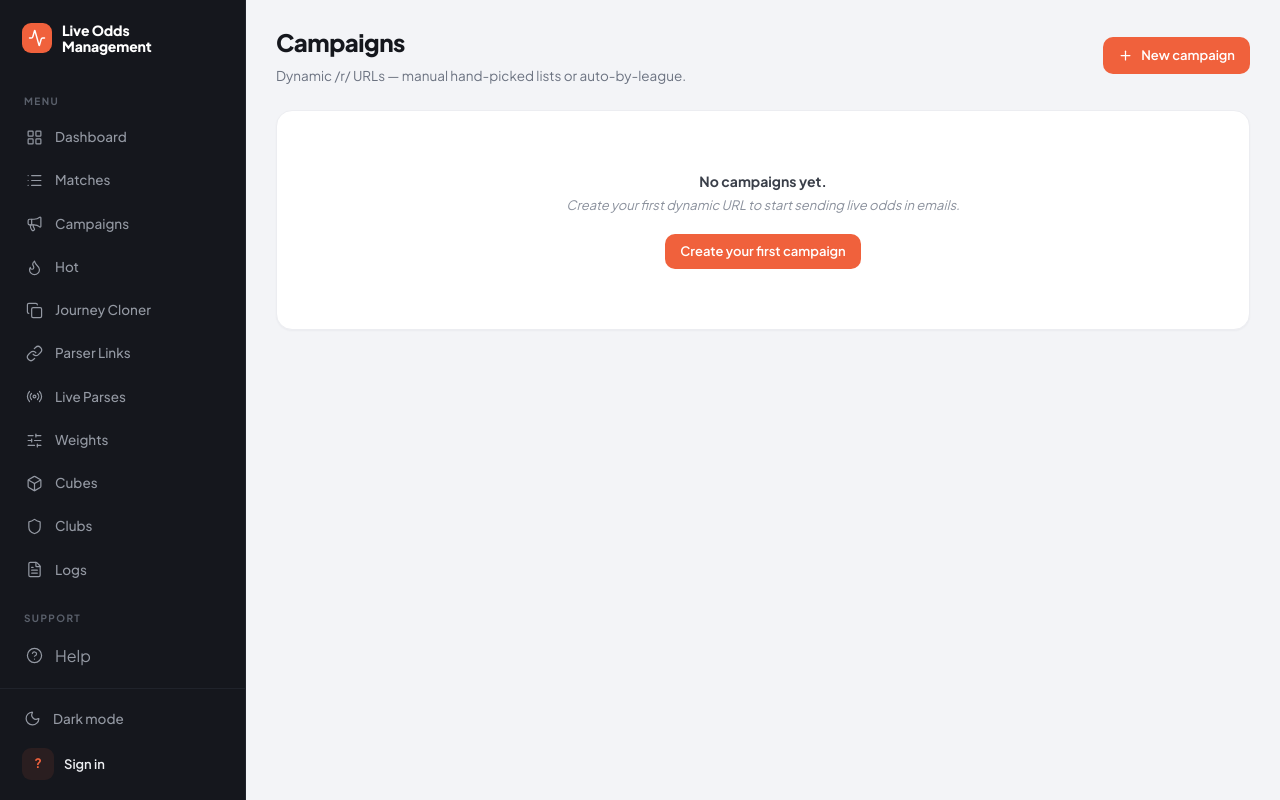
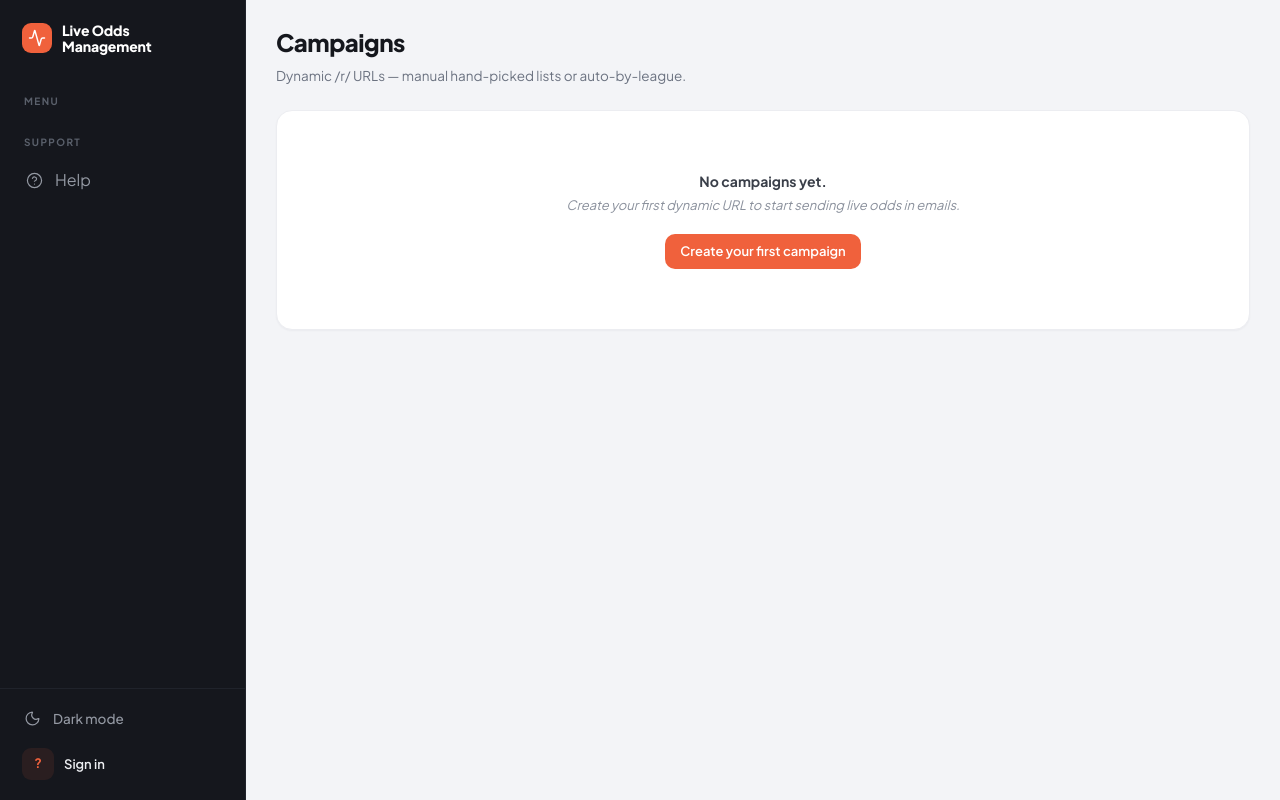
Before and after one commit to sanneel/liveapi, a Python web app: template app/templates/campaigns/list.html in a window 1280 px wide. Run offline with Jinja, Linux system fonts and the light colour scheme; the template is opened without the code that fills it, so the values that code supplies are empty; some libraries are stand-ins or nearby versions.

Commit message:
feat: editors can delete/duplicate campaigns + delete clubs; hide controls by role
Per request, widen editor permissions and stop showing controls a role can't use
(no more click-then-Forbidden):

Backend:
- Campaign delete, bulk-delete, duplicate: admin -> editor.
- Club delete (API + form): admin -> editor.
- Logs and tutorial management stay admin-only; Parser Links / Journey Cloner
  stay editor+ (viewers excluded).

UI gating (role-aware, computed from current_user.role):
- Sidebar nav hides pages a role can't open: Logs (admin only), Parser Links &
  Journey Cloner (editor+). Viewers see only what they can reach.
- Campaigns: New campaign, bulk-delete bar, edit-page Duplicate/Disable/Delete/Save
  shown to editor+ only.
- Clubs: Create button + form, Save, Delete shown to editor+ only.

Verified rendering for viewer/editor/admin across base nav, campaigns list/edit,
and clubs list/edit.

```diff
--- a/app/routes/admin_campaigns.py
+++ b/app/routes/admin_campaigns.py
@@ -190,7 +190,7 @@ def campaigns_create(
 @router.post("/admin/campaigns/bulk-delete")
 def campaigns_bulk_delete(
     slugs: List[str] = Form(default=[]),
-    user: User = Depends(require_role("admin")),
+    user: User = Depends(require_role("editor")),
 ) -> RedirectResponse:
     """Delete every selected campaign in one request. Invalid/unknown slugs
     are skipped silently; the redirect reports how many were removed."""
@@ -322,7 +322,7 @@ def campaigns_update(
 
 @router.post("/admin/campaigns/{slug}/delete")
 def campaigns_delete(
-    slug: str, user: User = Depends(require_role("admin"))
+    slug: str, user: User = Depends(require_role("editor"))
 ) -> RedirectResponse:
     slug = _validate_slug(slug)
     with db_session() as session:
@@ -355,7 +355,7 @@ def campaigns_toggle(
 
 @router.post("/admin/campaigns/{slug}/duplicate")
 def campaigns_duplicate(
-    slug: str, user: User = Depends(require_role("admin"))
+    slug: str, user: User = Depends(require_role("editor"))
 ) -> RedirectResponse:
     slug = _validate_slug(slug)
     new_slug = f"{slug}-copy"
--- a/app/routes/admin_clubs.py
+++ b/app/routes/admin_clubs.py
@@ -356,7 +356,7 @@ def update_club(
 def delete_club(
     slug: str,
     request: Request,
-    user: User = Depends(require_role("admin")),
+    user: User = Depends(require_role("editor")),
 ) -> Dict[str, Any]:
     slug = _validate_slug(slug)
     with db_session() as session:
@@ -376,7 +376,7 @@ def delete_club(
 def clubs_admin_delete(
     slug: str,
     request: Request,
-    user: User = Depends(require_role("admin")),
+    user: User = Depends(require_role("editor")),
 ) -> RedirectResponse:
     slug = _validate_slug(slug)
     with db_session() as session:
--- a/app/templates/base.html
+++ b/app/templates/base.html
@@ -34,18 +34,22 @@
 
 <body class="h-full">
 
+{% set _rank = {'viewer': 1, 'editor': 2, 'admin': 3} %}
+{% set _urank = _rank.get(current_user.role, 0) if current_user else 0 %}
+{# 5th field = minimum role needed to reach the page; nav hides what a role
+   can't open so it never lands on a Forbidden. #}
 {% set nav = [
-  ('dashboard',     '/admin',                'layout-grid',        'Dashboard'),
-  ('matches',       '/admin/matches',        'list',               'Matches'),
-  ('campaigns',     '/admin/campaigns',      'megaphone',          'Campaigns'),
-  ('hot',           '/admin/hot',            'flame',              'Hot'),
-  ('journey_cloner','/admin/journey-cloner', 'copy',               'Journey Cloner'),
-  ('parser_feeds',  '/admin/parser-feeds',   'link',               'Parser Links'),
-  ('live_parses',   '/admin/live-parses',    'radio',              'Live Parses'),
-  ('weights',       '/admin/weights',        'sliders-horizontal', 'Weights'),
-  ('cube',          '/admin/cube',           'box',                'Cubes'),
-  ('clubs',         '/admin/clubs',          'shield',             'Clubs'),
-  ('logs',          '/admin/logs',           'file-text',          'Logs'),
+  ('dashboard',     '/admin',                'layout-grid',        'Dashboard',      'viewer'),
+  ('matches',       '/admin/matches',        'list',               'Matches',        'viewer'),
+  ('campaigns',     '/admin/campaigns',      'megaphone',          'Campaigns',      'viewer'),
+  ('hot',           '/admin/hot',            'flame',              'Hot',            'viewer'),
+  ('journey_cloner','/admin/journey-cloner', 'copy',               'Journey Cloner', 'editor'),
+  ('parser_feeds',  '/admin/parser-feeds',   'link',               'Parser Links',   'editor'),
+  ('live_parses',   '/admin/live-parses',    'radio',              'Live Parses',    'viewer'),
+  ('weights',       '/admin/weights',        'sliders-horizontal', 'Weights',        'viewer'),
+  ('cube',          '/admin/cube',           'box',                'Cubes',          'viewer'),
+  ('clubs',         '/admin/clubs',          'shield',             'Clubs',          'viewer'),
+  ('logs',          '/admin/logs',           'file-text',          'Logs',           'admin'),
 ] %}
 
 <div class="app">
@@ -57,10 +61,12 @@
 
     <nav class="side-nav">
       <div class="side-sec label">MENU</div>
-      {% for key, url, icon, label in nav %}
+      {% for key, url, icon, label, minrole in nav %}
+        {% if _urank >= _rank[minrole] %}
         <a href="{{ url }}" title="{{ label }}" class="nav-item {% if active_page == key %}active{% endif %}">
           <i data-lucide="{{ icon }}"></i><span class="label">{{ label }}</span>
         </a>
+        {% endif %}
       {% endfor %}
 
       <div class="side-sec sup label">SUPPORT</div>
--- a/app/templates/campaigns/edit.html
+++ b/app/templates/campaigns/edit.html
@@ -4,8 +4,10 @@
 {% block page_title %}{{ campaign.title }}{% endblock %}
 {% block page_subtitle %}{% if campaign.mode == 'auto' %}Auto campaign{% else %}Manual campaign{% endif %} · /r/{{ campaign.slug }}.png{% endblock %}
 
+{% set can_edit = current_user and current_user.role in ['editor','admin'] %}
 {% block page_actions %}
   <a href="/r/{{ campaign.slug }}.png" target="_blank" class="btn">Open PNG</a>
+  {% if can_edit %}
   <form method="POST" action="/admin/campaigns/{{ campaign.slug }}/duplicate" style="display:inline">
     <button class="btn">Duplicate</button>
   </form>
@@ -16,6 +18,7 @@
         onsubmit="return confirm('Delete campaign {{ campaign.slug }}? This cannot be undone.');">
     <button class="btn danger">Delete</button>
   </form>
+  {% endif %}
 {% endblock %}
 
 {% block content %}
@@ -104,9 +107,11 @@
         </label>
       </div>
 
+      {% if can_edit %}
       <div class="form-actions" style="margin-top:18px">
         <button type="submit" class="btn primary">Save settings</button>
       </div>
+      {% endif %}
     </form>
 
     {% if campaign.mode == 'manual' %}
--- a/app/templates/campaigns/list.html
+++ b/app/templates/campaigns/list.html
@@ -5,14 +5,16 @@
 {% block page_subtitle %}Dynamic /r/ URLs — manual hand-picked lists or auto-by-league.{% endblock %}
 
 {% block page_actions %}
+  {% if current_user and current_user.role in ['editor','admin'] %}
   <a href="/admin/campaigns/new" class="btn primary">
     <i data-lucide="plus" style="width:15px;height:15px"></i> New campaign
   </a>
+  {% endif %}
 {% endblock %}
 
 {% block content %}
 
-{% set can_bulk = current_user.role == 'admin' %}
+{% set can_bulk = current_user and current_user.role in ['editor','admin'] %}
 
 {% if deleted %}<div class="alert ok">Deleted {{ deleted }} campaign{{ 's' if deleted != 1 else '' }}.</div>{% endif %}
 
--- a/app/templates/clubs/edit.html
+++ b/app/templates/clubs/edit.html
@@ -7,7 +7,7 @@
 {% block page_actions %}
   <a href="/admin/clubs" class="btn">← Back</a>
   <a href="/club/{{ club.slug }}.png" target="_blank" class="btn">Open PNG</a>
-  {% if current_user.role == 'admin' %}
+  {% if current_user and current_user.role in ['editor','admin'] %}
     <form method="POST" action="/admin/clubs/{{ club.slug }}/delete" style="display:inline"
           onsubmit="return confirm('Delete club {{ club.slug }}? This cannot be undone.');">
       <button class="btn danger">Delete</button>
@@ -56,9 +56,11 @@
         </label>
       </div>
 
+      {% if current_user and current_user.role in ['editor','admin'] %}
       <div class="form-actions">
         <button type="submit" class="btn primary">Save club</button>
       </div>
+      {% endif %}
     </form>
   </div>
 
```
Also changed, not shown: app/templates/clubs/list.html (+6 -1 lines).
